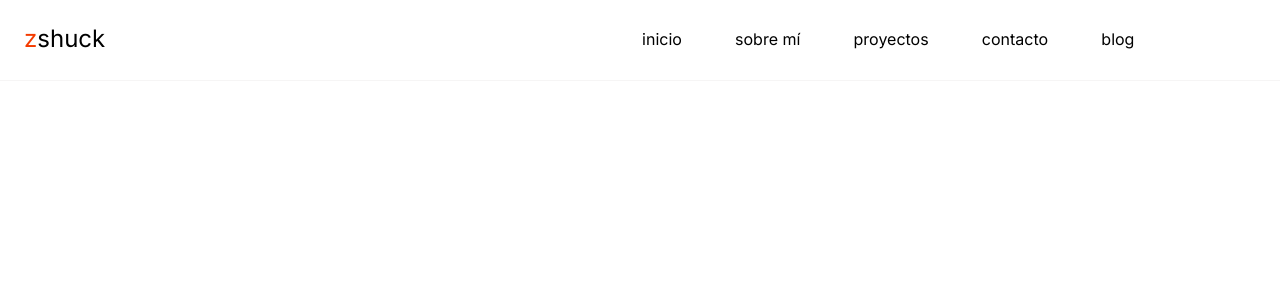
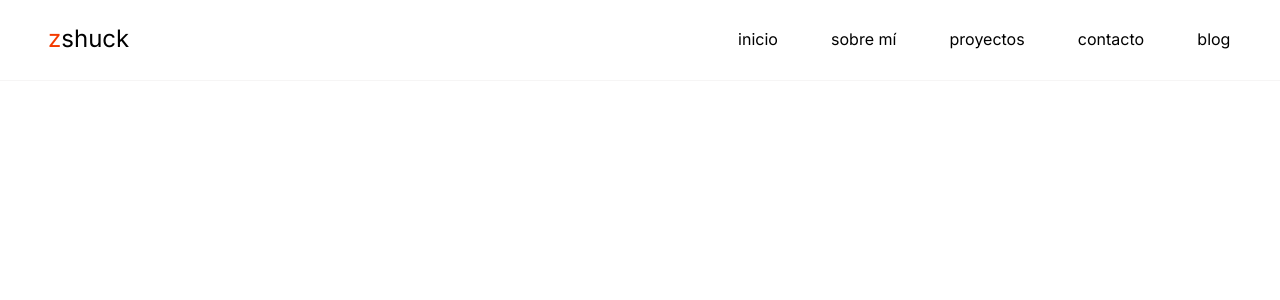
Before and after one commit to 9Shuck/zshuck_front, a Next.js app: page / in a window 1280 px wide. Shown: the top 300 px of the page. Built offline with nearby package versions, Linux system fonts and the light colour scheme.

Commit message:
small changes to navbar aesthetics

```diff
--- a/src/styles/components/_navbar.scss
+++ b/src/styles/components/_navbar.scss
@@ -1,6 +1,6 @@
 .navbar {
     border-bottom: 0.1em solid var(--grey-light);
-    padding: 1.5em 1.5em;
+    padding: 1.5em 3em 1.5em 3em;
     display: flex;
     justify-content: space-between;
 
@@ -11,7 +11,6 @@
     &__menu {
         display: flex;
         gap: 50px;
-        margin-right: 7.5em;
     }
 
 }
```
